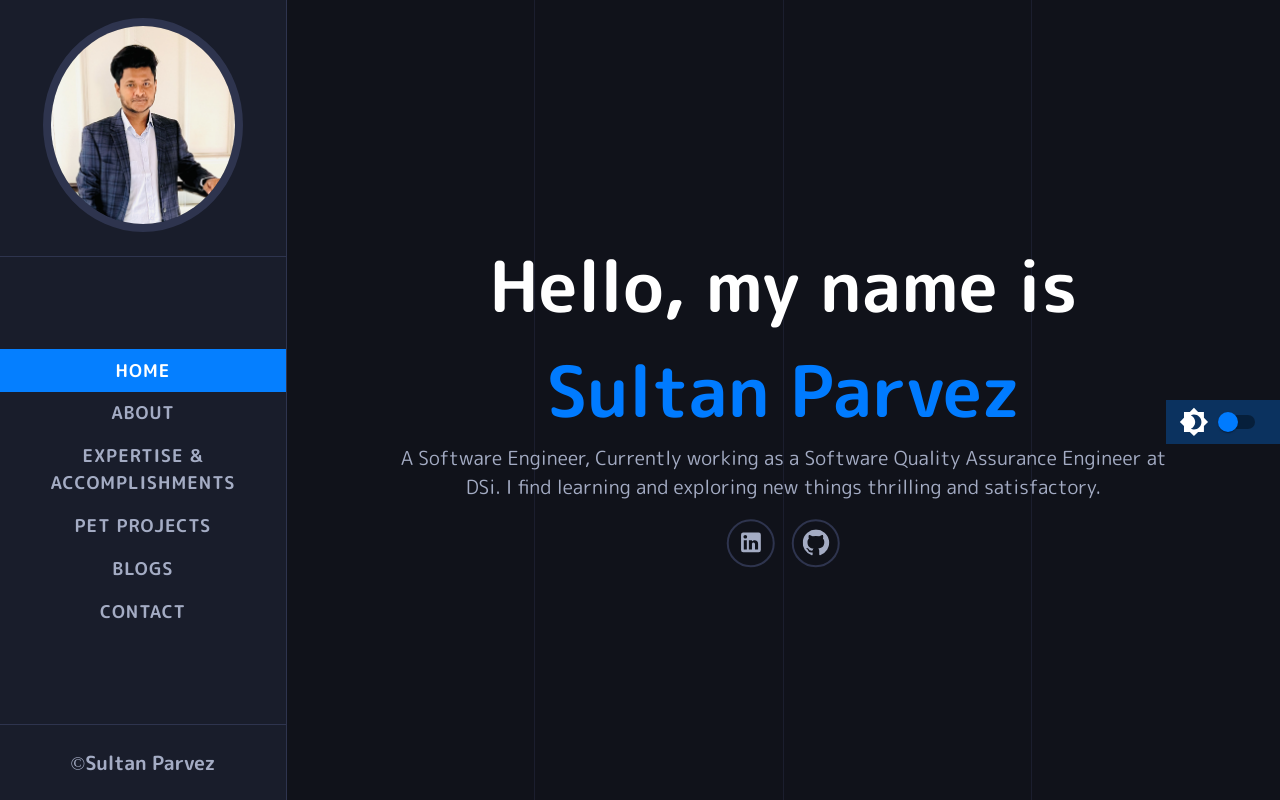
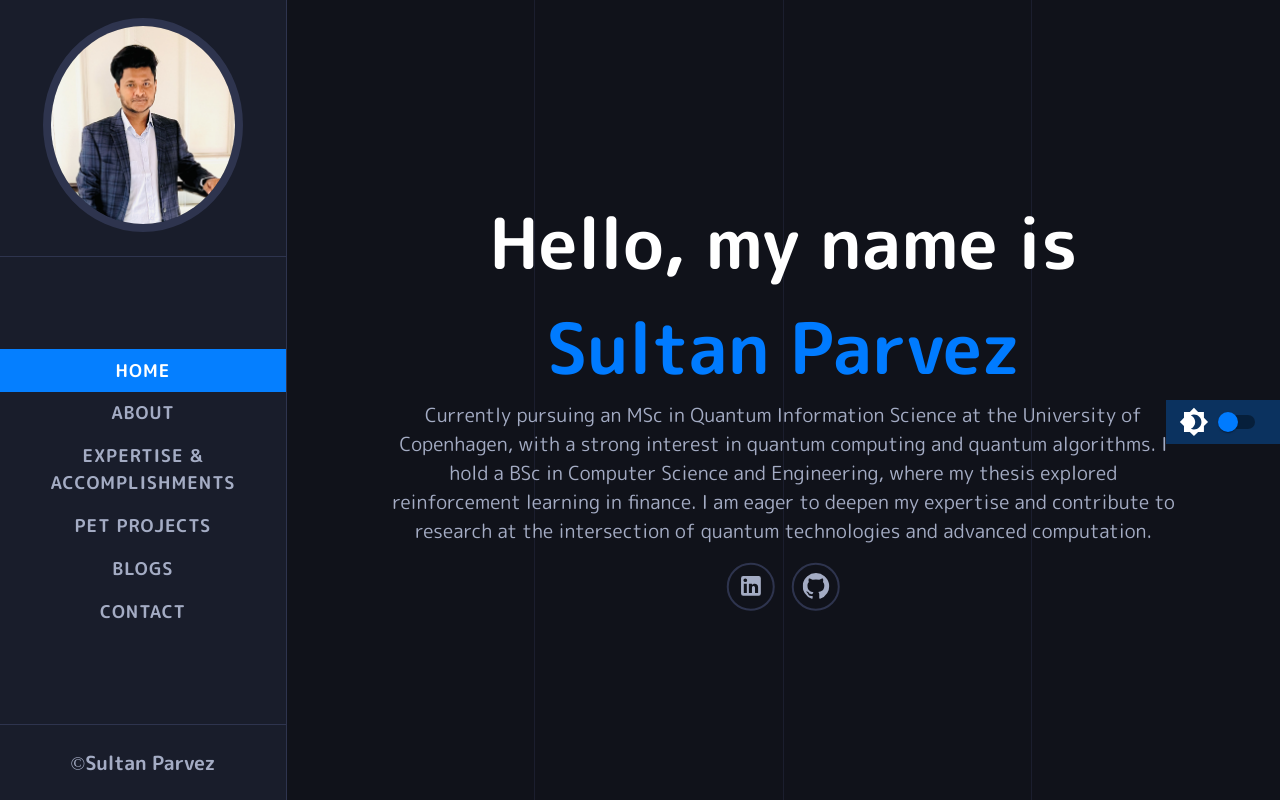
Before and after one commit to sultanparvez/sultan-parvez, a React (Create React App) app: page / in a window 1280 px wide. Built offline with nearby package versions, Linux system fonts and the light colour scheme.

Commit message:
Updated Resume

```diff
--- a/src/Pages/HomePage.js
+++ b/src/Pages/HomePage.js
@@ -16,8 +16,10 @@ const HomePage=()=> {
                     <span> Sultan Parvez</span>
                 </h1>
                 <p >
-                    A Software Engineer, Currently working as a Software Quality Assurance Engineer at DSi.
-                    I find learning and exploring new things thrilling and satisfactory.
+                    Currently pursuing an MSc in Quantum Information Science at the University of Copenhagen,
+                    with a strong interest in quantum computing and quantum algorithms. I hold a BSc in Computer Science
+                    and Engineering, where my thesis explored reinforcement learning in finance. I am eager to deepen
+                    my expertise and contribute to research at the intersection of quantum technologies and advanced computation.
                 </p>
                 <div className="icons">
                     <a target="_blank" href="https://www.linkedin.com/in/sultanparvez/" className="icon i-facebook">
```
